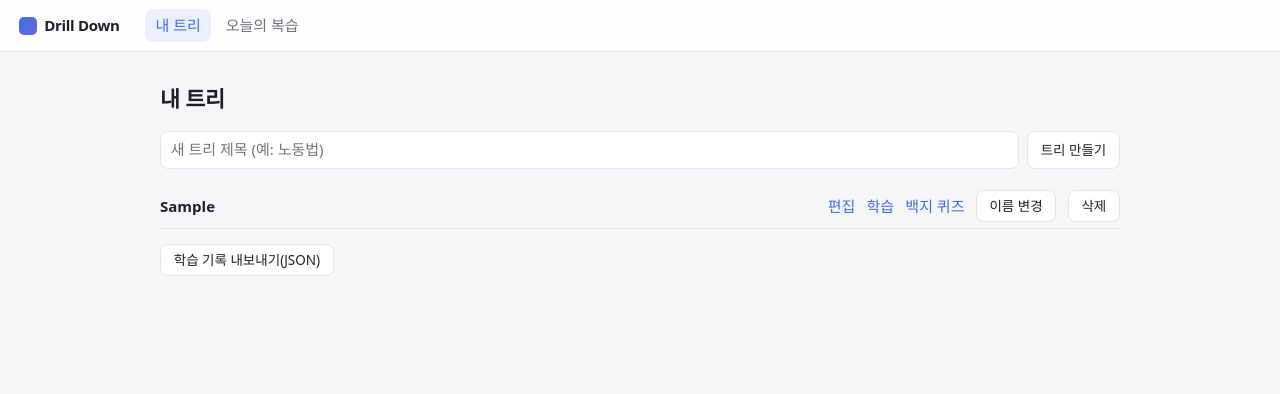
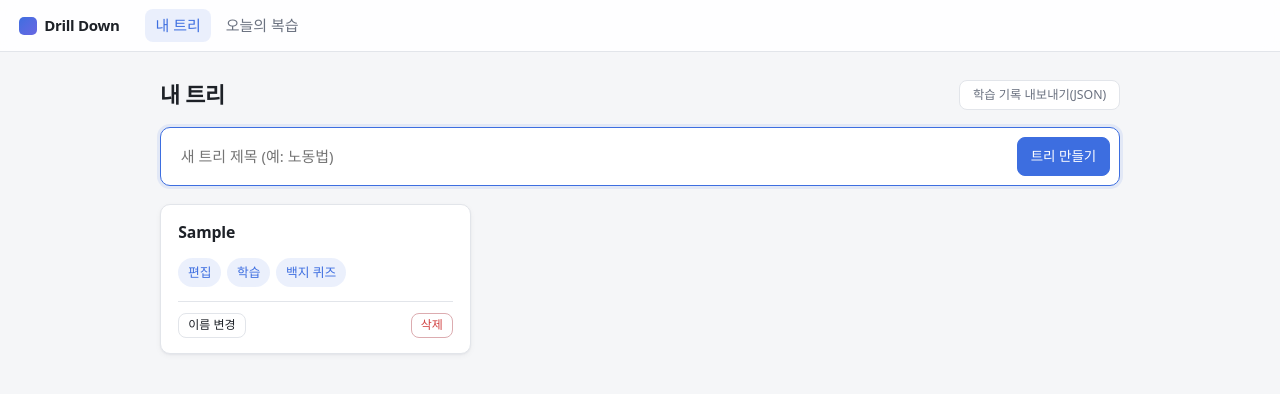
Before and after one commit to 8p4dev/DrillDown, a React (Vite) app: page / in a window 1280 px wide. Both pictures are taken after typing "Sample" into the empty fields and a click on the button "트리 만들기". Shown: the top 394 px of the page. Built offline with nearby package versions, Linux system fonts and the light colour scheme; what ts-fsrs would draw is missing.

Commit message:
style(trees): card list in treelist.css

```diff
--- a/src/features/editor/TreeListPage.tsx
+++ b/src/features/editor/TreeListPage.tsx
@@ -3,7 +3,7 @@ import { exportEvents, logEvent } from '../../core/events'
 import { createTree, deleteTree, listTrees, renameTree } from '../../core/repo'
 import type { Tree } from '../../core/types'
 import { href } from '../../router'
-import './editor.css'
+import './treelist.css'
 
 export default function TreeListPage() {
   const [trees, setTrees] = useState<Tree[] | null>(null)
@@ -36,33 +36,37 @@ export default function TreeListPage() {
   }
 
   return (
-    <section className="tree-list">
-      <h1>내 트리</h1>
-      <form onSubmit={create} className="row-form">
+    <section className="trees">
+      <header className="trees-head">
+        <h1>내 트리</h1>
+        <button type="button" aria-label="학습 기록 내보내기(JSON)" onClick={exportLog}>학습 기록 내보내기(JSON)</button>
+      </header>
+      <form onSubmit={create} className="trees-form card">
         <input aria-label="새 트리 제목" placeholder="새 트리 제목 (예: 노동법)" value={title} onChange={(e) => setTitle(e.target.value)} />
-        <button type="submit">트리 만들기</button>
+        <button type="submit" className="primary">트리 만들기</button>
       </form>
       {trees === null ? (
-        <p>불러오는 중…</p>
+        <p className="muted">불러오는 중…</p>
       ) : trees.length === 0 ? (
-        <p>아직 트리가 없습니다.</p>
+        <p className="trees-empty muted">아직 트리가 없습니다.</p>
       ) : (
-        <ul>
+        <ul className="tree-cards">
           {trees.map((t) => (
-            <li key={t.id} data-tree-id={t.id}>
+            <li key={t.id} data-tree-id={t.id} className="card">
               <strong>{t.title}</strong>
-              <a href={href.edit(t.id)}>편집</a>
-              <a href={href.study(t.id)}>학습</a>
-              <a href={href.quiz(t.id)}>백지 퀴즈</a>
-              <button type="button" onClick={() => rename(t)}>이름 변경</button>
-              <button type="button" onClick={() => remove(t)}>삭제</button>
+              <div className="tree-links">
+                <a href={href.edit(t.id)}>편집</a>
+                <a href={href.study(t.id)}>학습</a>
+                <a href={href.quiz(t.id)}>백지 퀴즈</a>
+              </div>
+              <div className="tree-tools">
+                <button type="button" onClick={() => rename(t)}>이름 변경</button>
+                <button type="button" className="danger" onClick={() => remove(t)}>삭제</button>
+              </div>
             </li>
           ))}
         </ul>
       )}
-      <p>
-        <button type="button" aria-label="학습 기록 내보내기(JSON)" onClick={exportLog}>학습 기록 내보내기(JSON)</button>
-      </p>
     </section>
   )
 }
--- /dev/null
+++ b/src/features/editor/treelist.css
@@ -0,0 +1,19 @@
+.trees-head { display: flex; align-items: center; justify-content: space-between; gap: 1rem; margin-bottom: 1rem; }
+.trees-head h1 { margin: 0; }
+.trees-head button { font-size: .82rem; color: var(--muted); }
+.trees-form { display: flex; gap: .5rem; padding: .6rem; margin-bottom: 1.25rem; }
+.trees .trees-form input { flex: 1; border-color: transparent; background: transparent; }
+.trees .trees-form input:focus { box-shadow: none; border-color: transparent; }
+.trees-form:focus-within { border-color: var(--accent); box-shadow: 0 0 0 3px var(--accent-soft); }
+.trees-empty { text-align: center; padding: 2.5rem 1rem; border: 1px dashed var(--border); border-radius: var(--radius); }
+
+.tree-cards { list-style: none; padding: 0; margin: 0; display: grid; grid-template-columns: repeat(auto-fill, minmax(260px, 1fr)); gap: .9rem; }
+.tree-cards li { display: flex; flex-direction: column; gap: .9rem; transition: border-color .15s, box-shadow .15s, transform .15s; }
+.tree-cards li:hover { border-color: color-mix(in srgb, var(--accent) 35%, var(--border)); box-shadow: 0 2px 4px #1018280f, 0 8px 20px #10182814; }
+.tree-cards strong { font-size: 1.05rem; font-weight: 650; letter-spacing: -.01em; overflow-wrap: anywhere; }
+.tree-links { display: flex; gap: .4rem; flex-wrap: wrap; }
+.tree-links a { font-size: .85rem; font-weight: 500; padding: .3rem .65rem; border-radius: 999px; background: var(--accent-soft); }
+.tree-links a:hover { text-decoration: none; background: color-mix(in srgb, var(--accent) 22%, transparent); }
+.tree-tools { display: flex; gap: .4rem; margin-top: auto; padding-top: .75rem; border-top: 1px solid var(--border); }
+.tree-tools button { font-size: .8rem; padding: .3rem .6rem; }
+.tree-tools .danger { margin-left: auto; }
```
